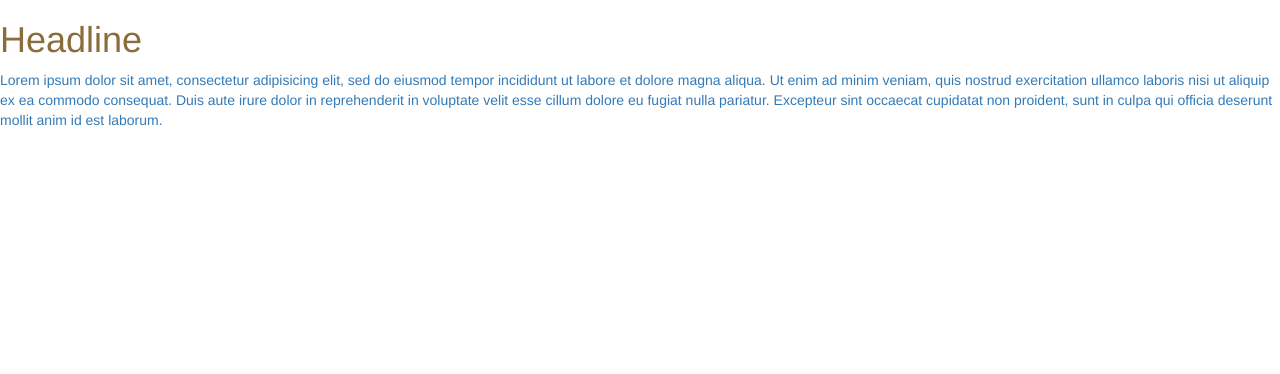
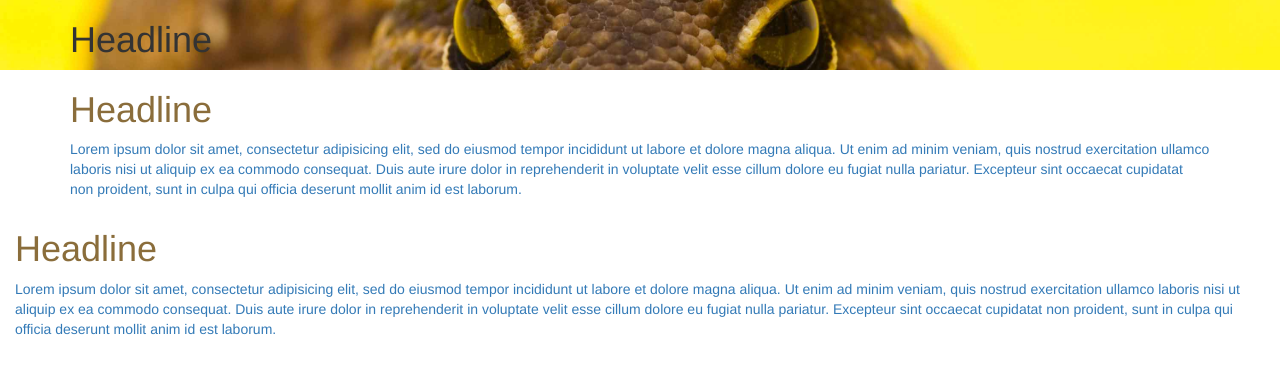
Before and after one commit to GENNEVS/responsive-prj, a plain HTML site: page index.html in a window 1280 px wide. Drawn offline with nearby package versions, Linux system fonts and the light colour scheme.

Commit message:
Examples of containers

```diff
--- a/css/styles.css
+++ b/css/styles.css
@@ -0,0 +1,6 @@
+.bgimage {
+  background-image: url('../images/reptiles.jpg');
+  background-position: center center;
+  background-size: cover;
+  /*height: 200px;*/
+}
--- a/index.html
+++ b/index.html
@@ -14,8 +14,20 @@
   <title>Bootstrap</title>
 </head>
 <body>
-  <h1 class="text-warning">Headline</h1>
-  <p class="text-primary">Lorem ipsum dolor sit amet, consectetur adipisicing elit, sed do eiusmod tempor incididunt ut labore et dolore magna aliqua. Ut enim ad minim veniam, quis nostrud exercitation ullamco laboris nisi ut aliquip ex ea commodo consequat. Duis aute irure dolor in reprehenderit in voluptate velit esse cillum dolore eu fugiat nulla pariatur. Excepteur sint occaecat cupidatat non proident, sunt in culpa qui officia deserunt mollit anim id est laborum.</p>
+  <header class="bgimage">
+    <div class="container">
+      <h1>Headline</h1>
+    </div>
+  </header>
+  <div class="container">
+    <h1 class="text-warning">Headline</h1>
+    <p class="text-primary">Lorem ipsum dolor sit amet, consectetur adipisicing elit, sed do eiusmod tempor incididunt ut labore et dolore magna aliqua. Ut enim ad minim veniam, quis nostrud exercitation ullamco laboris nisi ut aliquip ex ea commodo consequat. Duis aute irure dolor in reprehenderit in voluptate velit esse cillum dolore eu fugiat nulla pariatur. Excepteur sint occaecat cupidatat non proident, sunt in culpa qui officia deserunt mollit anim id est laborum.</p>
+  </div>
+  <div class="container-fluid">
+    <h1 class="text-warning">Headline</h1>
+    <p class="text-primary">Lorem ipsum dolor sit amet, consectetur adipisicing elit, sed do eiusmod tempor incididunt ut labore et dolore magna aliqua. Ut enim ad minim veniam, quis nostrud exercitation ullamco laboris nisi ut aliquip ex ea commodo consequat. Duis aute irure dolor in reprehenderit in voluptate velit esse cillum dolore eu fugiat nulla pariatur. Excepteur sint occaecat cupidatat non proident, sunt in culpa qui officia deserunt mollit anim id est laborum.</p>
+  </div>
+
 
   <script src="https://ajax.googleapis.com/ajax/libs/jquery/1.12.4/jquery.min.js"></script>
   <script src="https://maxcdn.bootstrapcdn.com/bootstrap/3.3.7/js/bootstrap.min.js"></script>
```
Also changed, not shown: images/reptiles.jpg (added).
